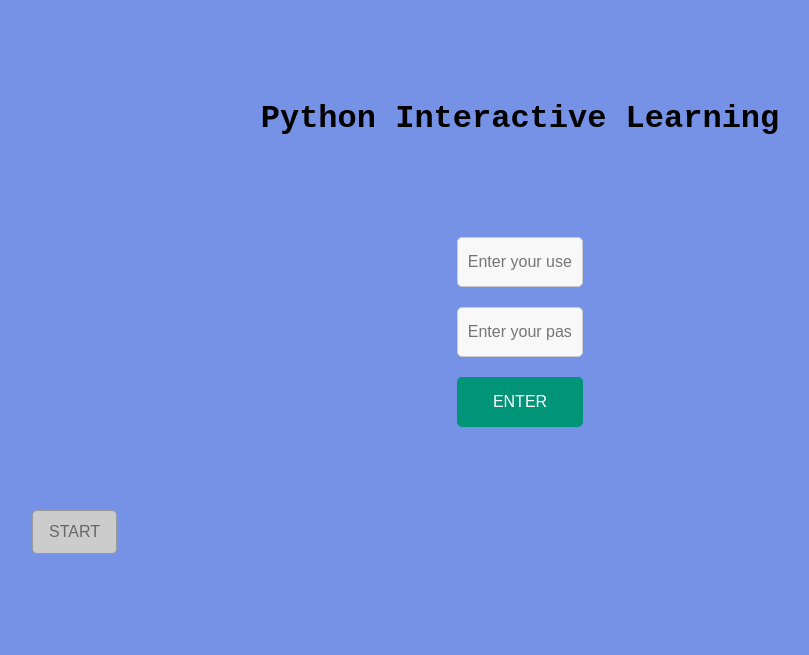
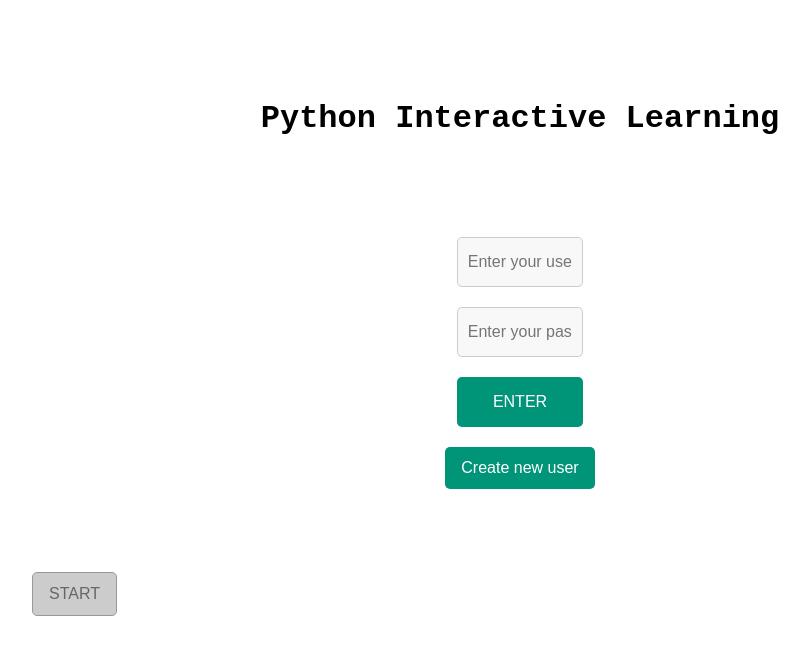
Before and after one commit to jason829/Code-Trainer, a Flask app: page / in a window 1280 px wide. Shown: the top 655 px of the page, without its empty margins (120-929 px from the left). Run offline with Flask 3, Linux system fonts and the light colour scheme; parts of the project's set-up code (start-up, migrations or seed data) failed here and were passed over.

Commit message:
Add user registration functionality; implement new user creation endpoint, enhance frontend form for user input, and update styles for user interface

```diff
--- a/public/flask_app/routes/server.py
+++ b/public/flask_app/routes/server.py
@@ -118,3 +118,31 @@ def update_user_details():
         print("No user found")
 
     return {"Success": result}
+
+@main_blueprint.route("/json/newUser", methods=["POST"])
+def add_new_user():
+    """
+    User has created a new user, add this new user to the json file
+    """
+    duplicate_user = False
+    result = False
+    data = request.get_json()
+    new_username, new_user_pass = data["user"], data["pass"]
+
+    all_users = open_json("public/flask_app/routes/users.json", "r")
+
+    for user in all_users:
+        if user["username"] == new_username:
+            duplicate_user = True
+            print("Username is taken")
+            break
+
+
+    if not duplicate_user:
+        new_record = {"username": new_username, "password": new_user_pass, "level": 1}
+        all_users.append(new_record)
+        with open("public/flask_app/routes/users.json", "w") as file:
+            json.dump(all_users, file, indent=4)
+            result = True
+
+    return {"Success": result}
--- a/public/flask_app/static/scripts/index.js
+++ b/public/flask_app/static/scripts/index.js
@@ -2,7 +2,42 @@ const form = document.getElementById("form");
 const confirmUsername = document.getElementById("confirm-username");
 const startButton = document.getElementById("start-button");
 
-async function getUsername(event) {
+document.getElementById("user-form").addEventListener("submit", function (event) {
+    event.preventDefault();
+
+    const username = document.getElementById("username").value.trim();
+    const password = document.getElementById("password").value.trim();
+    const confirmPassword = document.getElementById("confirm-password").value.trim();
+
+    if (password != confirmPassword) {
+        window.alert("Password and confirm password are not the same");
+        return;
+    }
+
+    fetch("/json/newUser", {
+        method: "POST",
+        headers: {
+            "Content-Type": "application/json",
+        },
+        body: JSON.stringify({ user: username, pass: password }),
+    }).then((response) => response.json())
+        .then((data) => {
+            if (data.success == false) {
+                window.alert("Username is already taken")
+                return;
+            }
+            window.alert("Successfully created user, you can continue")
+            localStorage.setItem("user", username)
+            localStorage.setItem(username, 1);
+
+            startButton.disabled = false;
+        })
+        .catch((e) => {
+            console.error("ERROR: " + e);
+        }).finally(() => closeForm())
+});
+
+function getUsername(event) {
     /*
     Fetch username data and hold in local storage
     */
@@ -38,3 +73,11 @@ async function getUsername(event) {
             console.error("ERROR: " + e);
         })
 }
+
+function openForm() {
+    document.getElementById("new-user-popup").style.display = "block";
+}
+
+function closeForm() {
+    document.getElementById("new-user-popup").style.display = "none";
+}
--- a/public/flask_app/templates/index.html
+++ b/public/flask_app/templates/index.html
@@ -29,6 +29,21 @@
             </form>
         </div>
 
+        <div style="text-align: center;">
+            <button type="button" id="create-new-user" class="btn" onclick="openForm()">Create new user</button>
+        </div>
+
+        <div id="new-user-popup">
+            <form id="user-form">
+                <span class="close-btn" onclick="closeForm()">&times;</span>
+                <p>Create New User</p>
+                <input type="text" id="username" placeholder="Enter new username" required></input>
+                <input type="password" id="password" placeholder="Enter new password" required></input>
+                <input type="password" id="confirm-password" placeholder="Confirm new password" required></input>
+                <button type="submit" class="btn">Submit</button>
+            </form>
+        </div>
+
         <div id="msg-container" style="text-align: center"></div>
 
         <div id="start-container">
```
Also changed, not shown: public/flask_app/static/style.css (+41 -2 lines), 1 other file.
